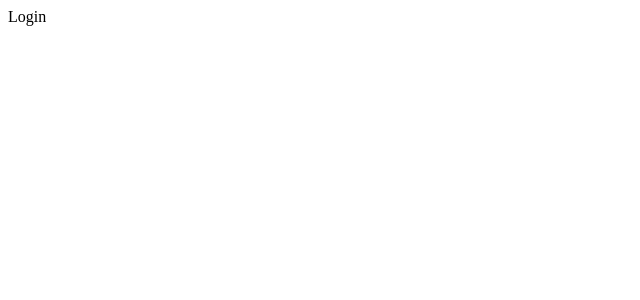
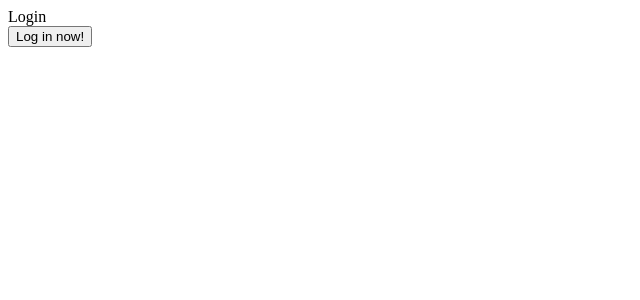
Before and after one commit to sanghee-dev/nomadcoffee-frontend, a React (Create React App) app: page / in a window 1280 px wide. Shown: the top 300 px of the page, without its empty margins (0-640 px from the left). Built offline with nearby package versions, Linux system fonts and the light colour scheme.

Commit message:
Auth POC(change state and bring it with TS)

```diff
--- a/src/index.tsx
+++ b/src/index.tsx
@@ -1,4 +1,4 @@
-import React from "react";
+import * as React from "react";
 import ReactDOM from "react-dom";
 import App from "./App";
 
--- a/src/router/AppRouter.tsx
+++ b/src/router/AppRouter.tsx
@@ -5,8 +5,7 @@
 import { useIsLoggedIn } from "context/contextFn";
 
 const AppRouter = () => {
-  const { isLoggedIn, setIsLoggedIn } = useIsLoggedIn();
-  console.log(isLoggedIn, setIsLoggedIn);
+  const { isLoggedIn } = useIsLoggedIn();
 
   return (
     <Router>
@@ -14,7 +13,7 @@
         <Route path="/" exact>
           {isLoggedIn ? <Home /> : <Login />}
         </Route>
-        <Route>
+        <Route path="/*">
           <NotFound />
         </Route>
       </Switch>
--- a/src/screens/Home.tsx
+++ b/src/screens/Home.tsx
@@ -1,3 +1,13 @@
+import * as React from "react";
+import { useIsLoggedIn } from "context/contextFn";
+
 export default function Home() {
-  return <div>Home</div>;
+  const { setIsLoggedIn } = useIsLoggedIn();
+
+  return (
+    <>
+      <div>Home</div>
+      <button onClick={() => setIsLoggedIn(false)}>Log out now!</button>
+    </>
+  );
 }
--- a/src/screens/Login.tsx
+++ b/src/screens/Login.tsx
@@ -1,3 +1,13 @@
+import * as React from "react";
+import { useIsLoggedIn } from "context/contextFn";
+
 export default function Login() {
-  return <div>Login</div>;
+  const { setIsLoggedIn } = useIsLoggedIn();
+
+  return (
+    <>
+      <div>Login</div>
+      <button onClick={() => setIsLoggedIn(true)}>Log in now!</button>
+    </>
+  );
 }
--- a/src/screens/NotFound.tsx
+++ b/src/screens/NotFound.tsx
@@ -1,3 +1,5 @@
+import * as React from "react";
+
 export default function NotFound() {
-  return <div>NotFound</div>;
+  return <h1>404 not found</h1>;
 }
```
